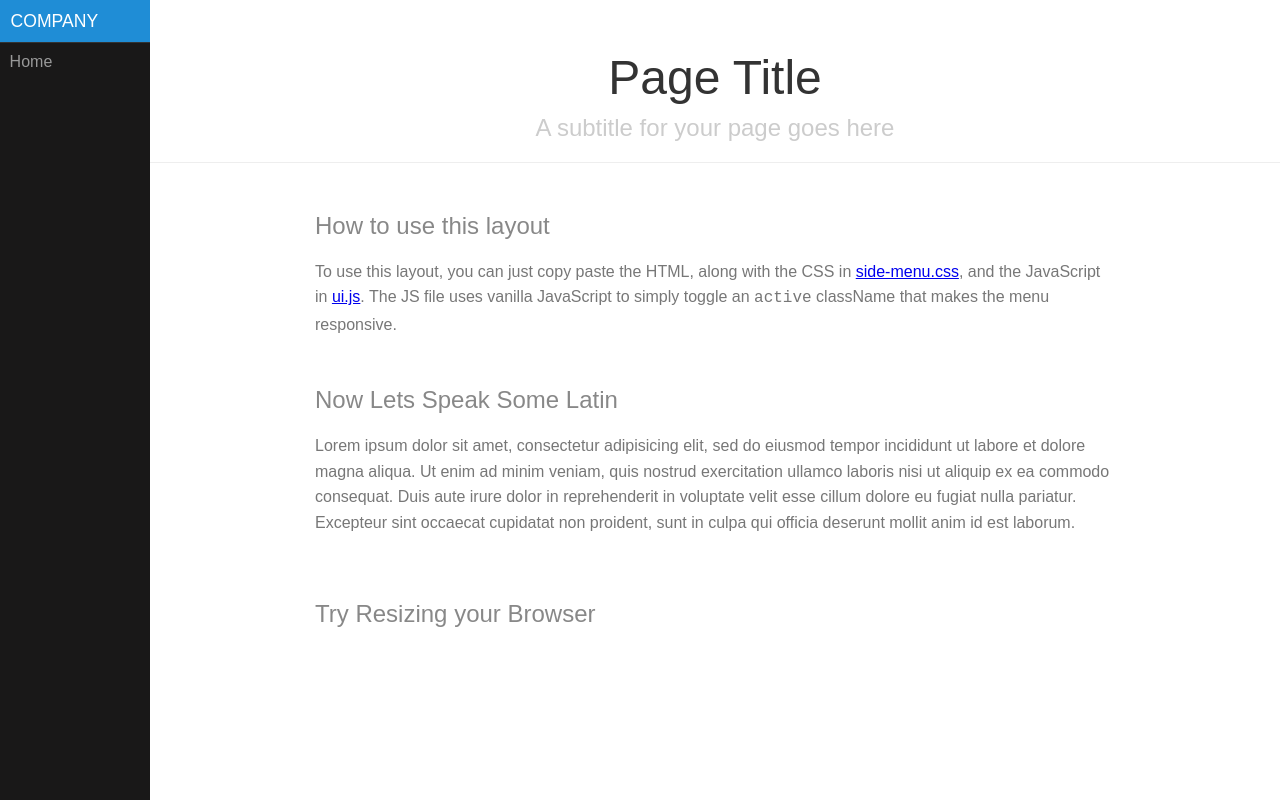
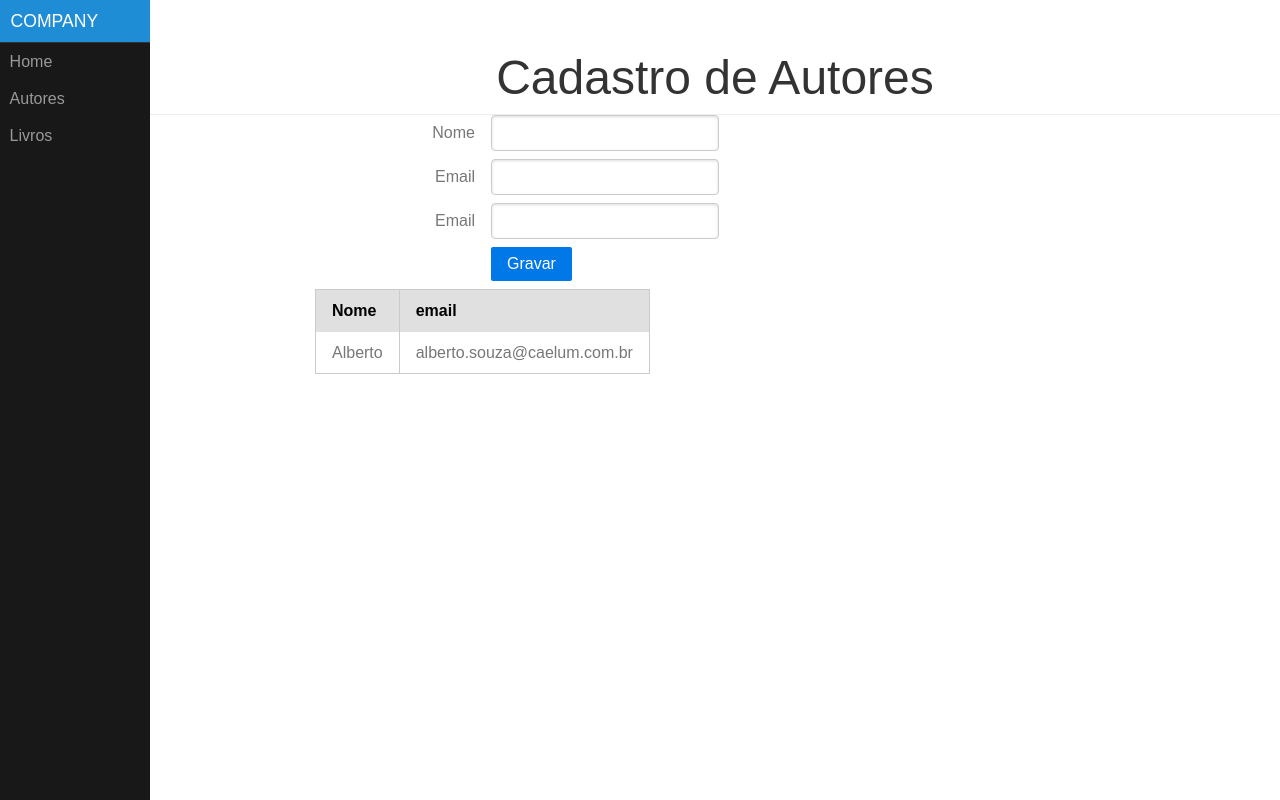
Before and after one commit to asouza/cdc-crud-react, a React (Create React App) app: page / in a window 1280 px wide. Built offline with nearby package versions, Linux system fonts and the light colour scheme.

Commit message:
deixando o layout do cadastro okk

```diff
--- a/src/App.js
+++ b/src/App.js
@@ -16,36 +16,58 @@ class App extends Component {
 
                     <ul className="pure-menu-list">
                         <li className="pure-menu-item"><a href="#" className="pure-menu-link">Home</a></li>
+                        <li className="pure-menu-item"><a href="#" className="pure-menu-link">Autores</a></li>
+                        <li className="pure-menu-item"><a href="#" className="pure-menu-link">Livros</a></li>
                     </ul>
                 </div>
             </div>
 
-            <div id="main">
-                <div className="header">
-                    <h1>Page Title</h1>
-                    <h2>A subtitle for your page goes here</h2>
-                </div>
+          <div id="main">
+            <div className="header">
+              <h1>Cadastro de Autores</h1>
+            </div>
+            <div className="content" id="content">
+              <div className="pure-form pure-form-aligned">
+                <form className="pure-form pure-form-aligned">
+                  <div className="pure-control-group">
+                    <label htmlFor="nome">Nome</label>
+                    <input id="nome" type="text" name="nome" value=""  />
+                  </div>
+                  <div className="pure-control-group">
+                    <label htmlFor="email">Email</label>
+                    <input id="email" type="email" name="email" value=""  />
+                  </div>
+                  <div className="pure-control-group">
+                    <label htmlFor="senha">Email</label>
+                    <input id="senha" type="password" name="senha"  />
+                  </div>
+                  <div className="pure-control-group">
+                    <label></label>
+                    <button type="submit" className="pure-button pure-button-primary">Gravar</button>
+                  </div>
+                </form>
 
-                <div className="content" id="root">
-                    <h2 className="content-subhead">How to use this layout</h2>
-                    <p>
-                        To use this layout, you can just copy paste the HTML, along with the CSS in <a href="/css/layouts/side-menu.css" alt="Side Menu CSS">side-menu.css</a>, and the JavaScript in <a href="/js/ui.js">ui.js</a>. The JS file uses vanilla JavaScript to simply toggle an <code>active</code> className that makes the menu responsive.
-                    </p>
+              </div>
+              <div>
+                <table className="pure-table">
+                  <thead>
+                    <tr>
+                      <th>Nome</th>
+                      <th>email</th>
+                    </tr>
+                  </thead>
+                  <tbody>
+                    <tr>
+                      <td>Alberto</td>
+                      <td>alberto.souza@caelum.com.br</td>
+                    </tr>
+                  </tbody>
+                </table>
+              </div>
+            </div>
+          </div>
 
-                    <h2 className="content-subhead">Now Lets Speak Some Latin</h2>
-                    <p>
-                        Lorem ipsum dolor sit amet, consectetur adipisicing elit, sed do eiusmod tempor incididunt ut labore et dolore magna aliqua. Ut enim ad minim veniam, quis nostrud exercitation ullamco laboris nisi ut aliquip ex ea commodo consequat. Duis aute irure dolor in reprehenderit in voluptate velit esse cillum dolore eu fugiat nulla pariatur. Excepteur sint occaecat cupidatat non proident, sunt in culpa qui officia deserunt mollit anim id est laborum.
-                    </p>
 
-                    <div className="pure-g">
-                    </div>
-
-                    <h2 className="content-subhead">Try Resizing your Browser</h2>
-                    <p>
-
-                    </p>
-                </div>
-            </div>
         </div>
 
     );
```
